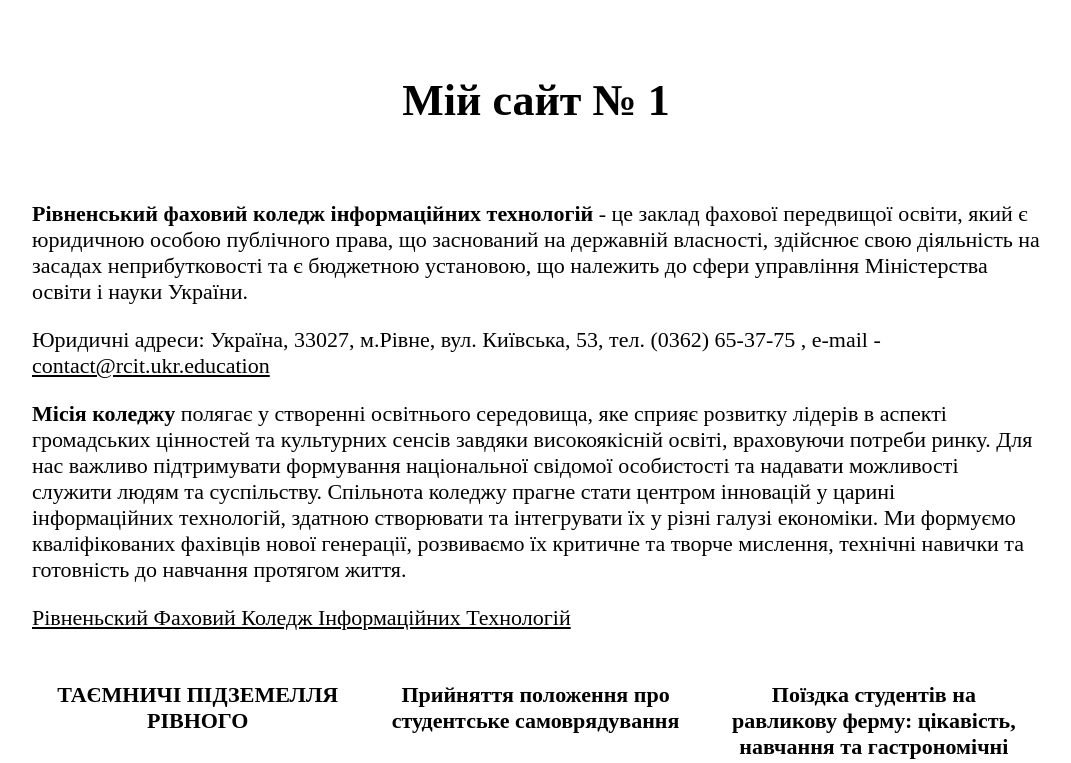
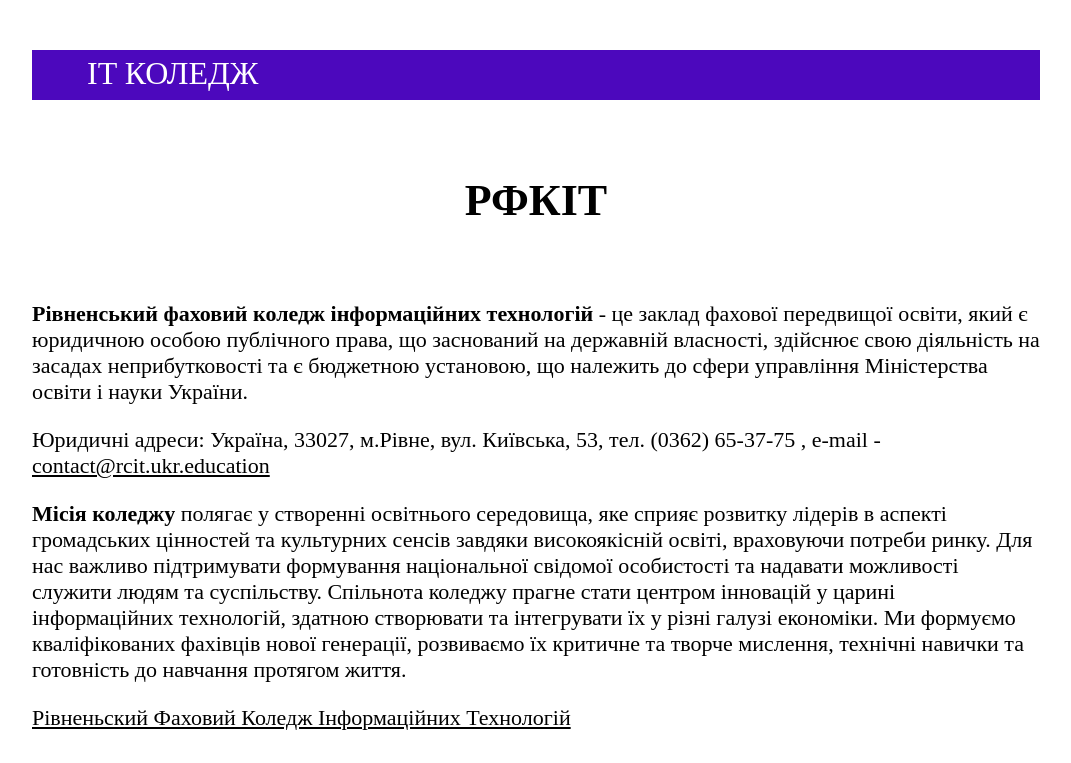
Before and after one commit to SergKuzm1999/kn21.web, a plain HTML site: page index.html in a window 1280 px wide. Shown: the top 763 px of the page, without its empty margins (104-1175 px from the left). Drawn offline with Linux system fonts and the light colour scheme.

Commit message:
added new page SignUp

```diff
--- a/index.html
+++ b/index.html
@@ -7,10 +7,23 @@
 </head>
 
 <body>
-    <h1>Мій сайт № 1</h1>
+    <div>
+        <nav class='navbar'>
+            <div class='menu '>
+                <a class='logo' href='./index.html'>IT коледж</a>
+            </div>
+            <div class='menu'>
+                <a href='./signup_form.html'>Реєстрація</a>
+            </div>
+            <div class='menu'>
+                <a href='./signup_form.html'>Увійти</a>
+            </div>
+        </nav>
+    </div>
+    <h1>РФКІТ</h1>
     <div>
         <p>
-            <b>Рівненський фаховий коледж інформаційних технологій </b> - це заклад фахової передвищої освіти, який є
+            <b>Рівненський фаховий коледж інформаційних технологій</b> - це заклад фахової передвищої освіти, який є
             юридичною
             особою публічного права, що заснований на державній власності, здійснює свою діяльність на засадах
             неприбутковості та є бюджетною установою, що належить до сфери управління Міністерства освіти і науки
--- /dev/null
+++ b/singup.css
@@ -0,0 +1,3 @@
+div.signup{
+    margin:25px 0 25px 0;
+}
--- a/style.css
+++ b/style.css
@@ -1,77 +1,125 @@
-body{
+body {
 
     padding: 0px 10% 5% 10%;
-    font-size:22px;
+    font-size: 22px;
 }
-h1{
+
+h1 {
     margin-top: 75px;
     margin-bottom: 75px;
     text-align: center;
 }
 
-ul{
+ul {
     list-style-type: none;
 }
-li{
+
+li {
     position: relative;
     padding: 0px;
-    margin:0px 10px 0px 10px;
+    margin: 0px 10px 0px 10px;
     height: 750px;
 }
-li img{
-    width:100%;
+
+li img {
+    width: 100%;
     min-height: 350px;
 }
-li p, li span{
-    font-size:20px;
+
+li p,
+li span {
+    font-size: 20px;
 }
-li p{
+
+li p {
     padding: 0px;
     margin: 0px;
 
 }
-li h4{
+
+li h4 {
     height: 75px;
     text-align: center;
 }
-li h4 a{
-    color:black;
+
+li h4 a {
+    color: black;
     text-decoration: none;
 }
-a{
-    color:black;
-    -webkit-transition: all 0.3s ease;;
-    -moz-transition: all 0.3s ease;;
-    -o-transition: all 0.3s ease;;
+
+a {
+    color: black;
+    -webkit-transition: all 0.3s ease;
+    ;
+    -moz-transition: all 0.3s ease;
+    ;
+    -o-transition: all 0.3s ease;
+    ;
     transition: all 0.3s ease;
 }
-a:hover{
-    color:purple;
+
+a:hover {
+    color: purple;
 }
-li button{
-    position:absolute;
-    bottom:25px;
-    margin-top:15px;
+
+li button {
+    position: absolute;
+    bottom: 25px;
+    margin-top: 15px;
     border-radius: 5px;
-    border:1px solid #4c08bd;
+    border: 1px solid #4c08bd;
     background-color: #4c08bd;
-    color:white;
+    color: white;
     cursor: pointer;
-    font-size:15px;
-    padding:10px;
+    font-size: 15px;
+    padding: 10px;
     text-transform: uppercase;
 
-    -webkit-transition: all 0.3s ease;;
-    -moz-transition: all 0.3s ease;;
-    -o-transition: all 0.3s ease;;
+    -webkit-transition: all 0.3s ease;
+    ;
+    -moz-transition: all 0.3s ease;
+    ;
+    -o-transition: all 0.3s ease;
+    ;
     transition: all 0.3s ease;
 }
-li button:hover{
+
+li button:hover {
 
     background-color: rgb(172, 91, 172);
 }
-.grid{
+
+.grid {
     display: grid;
     grid-template-columns: auto auto auto;
     padding: 0px;
-  }
+}
+nav{
+    position: relative;
+    margin:50px 0 50px 0;
+    background: #4c08bd;
+    height: 50px;
+    padding:0px;
+    width:100%;
+    text-align: right;
+}
+.navbar .menu {
+    position: relative;
+    display:inline-block;
+    text-decoration: none;
+    padding:5px;
+    margin-left:50px;
+    margin-right:50px;
+}
+.menu .logo{
+    display: block;
+    font-size: 32px;
+    width:950px;
+    text-align: left !important;
+}
+.menu a{
+    font-size:22px;
+    text-decoration: none;
+    text-transform: uppercase;
+    color:white;
+}
```
Also changed, not shown: signup_form.html (added, +58 -0 lines).
